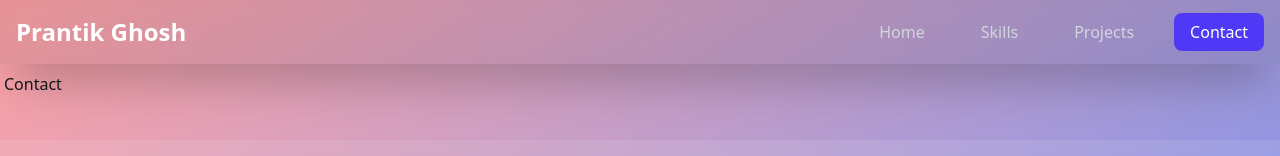
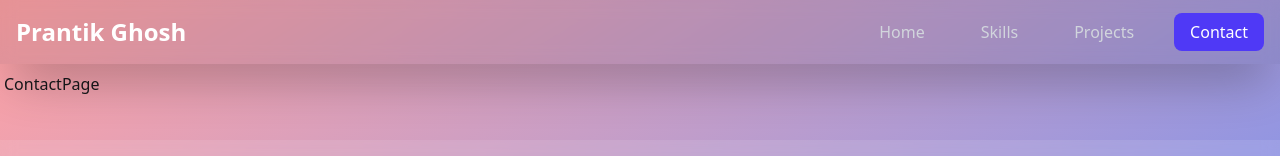
Before and after one commit to TBS96/portfolio, a React (Vite) app: page /contact in a window 1280 px wide. Shown: the top 156 px of the page. Built offline with nearby package versions, Linux system fonts and the light colour scheme.

Commit message:
feat: create Contact component and integrate it into Contact page
Signed-off-by: TBS96 <9tbs6@proton.me>

```diff
--- /dev/null
+++ b/src/components/Contact.jsx
@@ -0,0 +1,9 @@
+import React from 'react'
+
+const Contact = () => {
+  return (
+    <div>ContactPage</div>
+  )
+}
+
+export default Contact
--- a/src/components/index.js
+++ b/src/components/index.js
@@ -5,6 +5,7 @@ import Hero from "./Hero";
 import AboutMe from "./AboutMe";
 import Skills from "./Skills";
 import Projects from "./Projects";
+import Contact from "./Contact";
 
 export {
     Navbar,
@@ -14,4 +15,5 @@ export {
     AboutMe,
     Skills,
     Projects,
+    Contact
 }
--- a/src/pages/Contact.jsx
+++ b/src/pages/Contact.jsx
@@ -1,8 +1,11 @@
 import React from 'react'
+import { Contact as ContactPage } from '../components'
 
 const Contact = () => {
     return (
-        <div>Contact</div>
+        <>
+            <ContactPage />
+        </>
     )
 }
 
```
